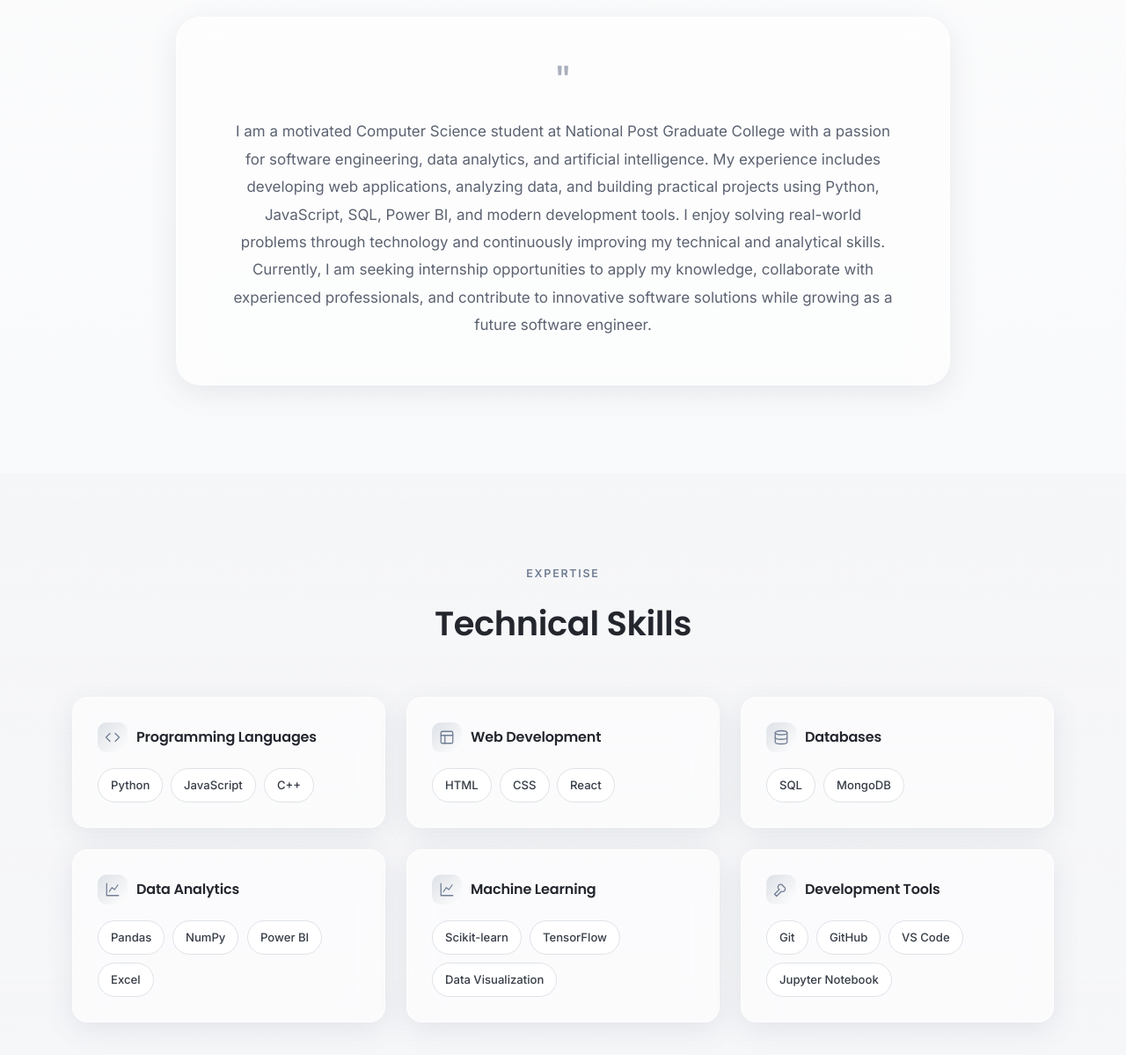
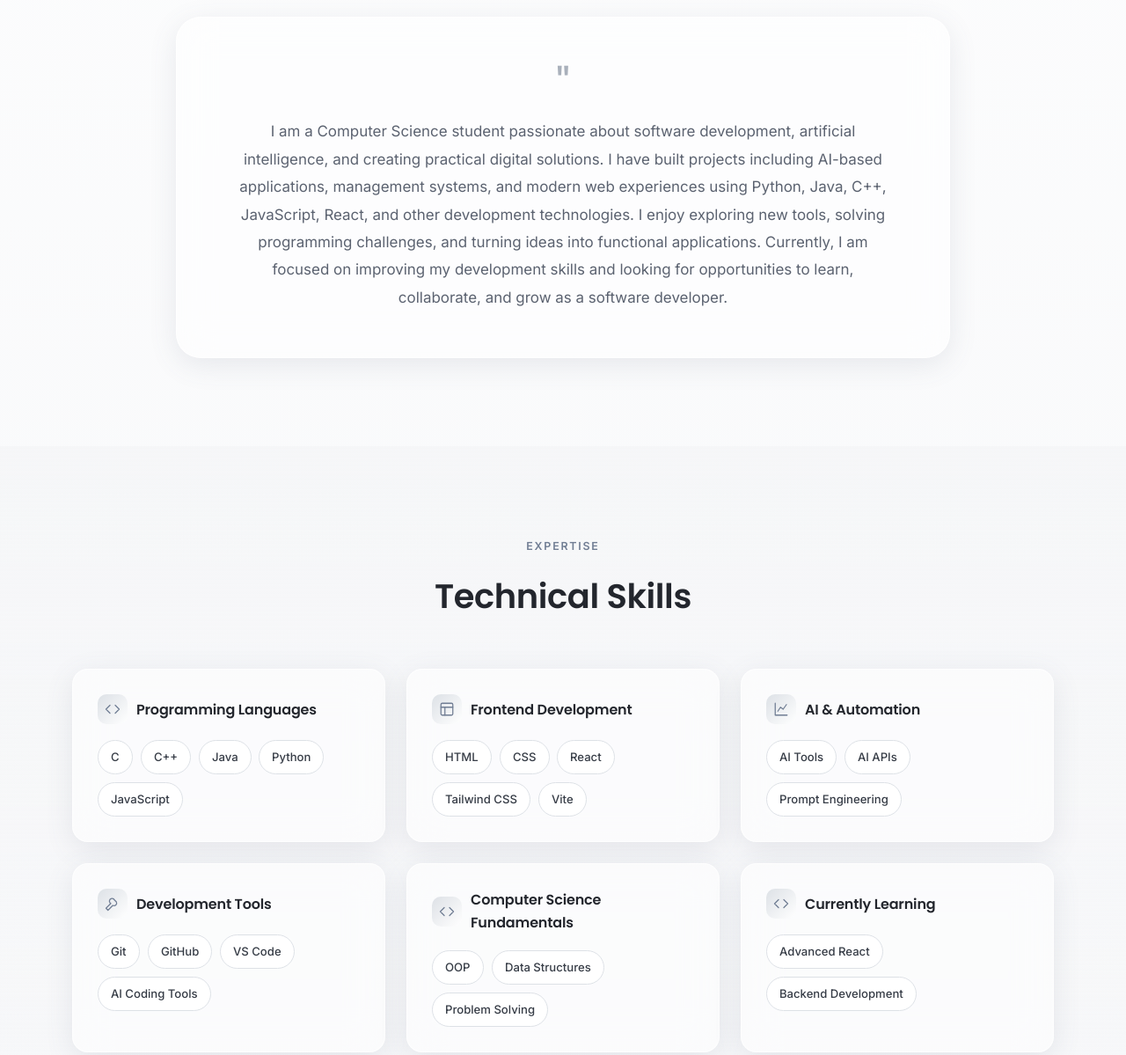
Before and after one commit to Ratnesh-08/Portfolio, a plain HTML site: page index.html in a window 1280 px wide. Shown: the part 1160-2359 px from the top of the page at 88% size. Drawn offline with Linux system fonts and the light colour scheme.

Commit message:
Add files via upload

```diff
--- a/index.html
+++ b/index.html
@@ -3,8 +3,8 @@
 <head>
 <meta charset="UTF-8">
 <meta name="viewport" content="width=device-width, initial-scale=1.0">
-<title>Ratnesh Rastogi — Full-Stack Developer &amp; Data Analyst</title>
-<meta name="description" content="Portfolio and résumé of Ratnesh Rastogi, Computer Science Student, Software Developer and Data Analyst.">
+<title>Ratnesh Rastogi — Computer Science Student | Software Developer</title>
+<meta name="description" content="Portfolio of Ratnesh Rastogi, Computer Science student building software projects, AI applications, and modern web experiences using React, Python, Java, and C++.">
 
 <link rel="preconnect" href="https://fonts.googleapis.com">
 <link rel="preconnect" href="https://fonts.gstatic.com" crossorigin>
@@ -44,6 +44,7 @@
       <li><a href="#skills" class="nav-link">Expertise</a></li>
       <li><a href="#experience" class="nav-link">Experience</a></li>
       <li><a href="#projects" class="nav-link">Projects</a></li>
+      <li><a href="#products" class="nav-link">Products</a></li>
       <li><a href="#education" class="nav-link">Education</a></li>
       <li><a href="#certifications" class="nav-link">Certifications</a></li>
       <li><a href="#contact" class="nav-link nav-cta">Contact</a></li>
@@ -62,14 +63,10 @@ Computer Science • Software Development • AI
 </p>
         <h1 class="hero-name">Ratnesh Rastogi</h1>
         <p class="hero-title">
-Computer Science Student | Python Developer | Data Analyst
+Computer Science Student | Software Developer | AI & Web Enthusiast
 </p>
         <p class="hero-intro">
-I am a Computer Science student passionate about Software Development,
-Data Analytics and Machine Learning. I enjoy building practical projects
-using Python, JavaScript, SQL and Power BI to solve real-world problems.
-Currently, I am seeking internship opportunities where I can contribute,
-learn from experienced developers, and grow into a skilled software engineer.
+I am a Computer Science student passionate about software development, artificial intelligence, and building practical digital solutions. I work with Python, Java, C++, JavaScript, React, and modern web technologies to create applications and interactive experiences. I enjoy experimenting with AI tools, solving programming problems, and continuously improving my development skills through real-world projects.
 </p>
         <div class="hero-actions">
           <a href="resume.pdf" class="btn btn-primary" download>
@@ -107,10 +104,16 @@ Computer Science<br>Student
           <svg width="20" height="20" viewBox="0 0 24 24" fill="none" stroke="currentColor" stroke-width="1.6"><path d="M22 6l-10 7L2 6"/><path d="M2 6h20v12H2z"/></svg>
           <div><span class="contact-label">Email</span><a href="mailto:ratnesh.rastogi.08@gmail.com">ratnesh.rastogi.08@gmail.com</a></div>
         </li>
-        <li class="contact-item glass reveal" data-reveal-delay="60">
-          <svg width="20" height="20" viewBox="0 0 24 24" fill="none" stroke="currentColor" stroke-width="1.6"><path d="M22 16.92v3a2 2 0 0 1-2.18 2 19.79 19.79 0 0 1-8.63-3.07 19.5 19.5 0 0 1-6-6 19.79 19.79 0 0 1-3.07-8.67A2 2 0 0 1 4.11 2h3a2 2 0 0 1 2 1.72c.127.96.361 1.903.7 2.81a2 2 0 0 1-.45 2.11L8.09 9.91a16 16 0 0 0 6 6l1.27-1.27a2 2 0 0 1 2.11-.45c.907.339 1.85.573 2.81.7A2 2 0 0 1 22 16.92z"/></svg>
-          <div><span class="contact-label">Phone</span><a href="tel:7080295306">7080295306</a></div>
-        </li>
+          <li class="contact-item glass reveal" data-reveal-delay="60">
+            <svg width="20" height="20" viewBox="0 0 24 24" fill="none" stroke="currentColor" stroke-width="1.6">
+              <circle cx="12" cy="12" r="10"/>
+                <path d="M12 8v8M8 12h8"/>
+            </svg>
+      <div>
+      <span class="contact-label">Availability</span>
+      <span>Open for internships & collaborations</span>
+    </div>
+  </li>
         <li class="contact-item glass reveal" data-reveal-delay="120">
           <svg width="20" height="20" viewBox="0 0 24 24" fill="none" stroke="currentColor" stroke-width="1.6"><path d="M16 8a6 6 0 0 1 6 6v7h-4v-7a2 2 0 0 0-4 0v7h-4v-7a6 6 0 0 1 6-6z"/><rect x="2" y="9" width="4" height="12"/><circle cx="4" cy="4" r="2"/></svg>
           <div><span class="contact-label">LinkedIn</span><a href="https://www.linkedin.com/in/ratnesh-rastogi-7b3466359" target="_blank" rel="noopener">/in/ratnesh-rastogi</a></div>
@@ -137,9 +140,7 @@ Computer Science<br>Student
       <div class="summary-card glass reveal">
         <span class="quote-mark" aria-hidden="true">"</span>
         <p>
-          <p>
-I am a motivated Computer Science student at National Post Graduate College with a passion for software engineering, data analytics, and artificial intelligence. My experience includes developing web applications, analyzing data, and building practical projects using Python, JavaScript, SQL, Power BI, and modern development tools. I enjoy solving real-world problems through technology and continuously improving my technical and analytical skills. Currently, I am seeking internship opportunities to apply my knowledge, collaborate with experienced professionals, and contribute to innovative software solutions while growing as a future software engineer.
-</p>
+          I am a Computer Science student passionate about software development, artificial intelligence, and creating practical digital solutions. I have built projects including AI-based applications, management systems, and modern web experiences using Python, Java, C++, JavaScript, React, and other development technologies. I enjoy exploring new tools, solving programming challenges, and turning ideas into functional applications. Currently, I am focused on improving my development skills and looking for opportunities to learn, collaborate, and grow as a software developer.
         </p>
       </div>
     </div>
@@ -180,6 +181,20 @@ I am a motivated Computer Science student at National Post Graduate College with
       <div class="projects-grid" id="projectsGrid"></div>
     </div>
   </section>
+
+  <!-- ============ PRODUCTS ============ -->
+<section class="section" id="products">
+  <div class="container">
+
+    <div class="section-head reveal">
+      <p class="eyebrow">Digital Products</p>
+      <h2>Premium Templates</h2>
+    </div>
+
+    <div class="projects-grid" id="productsGrid"></div>
+
+  </div>
+</section>
 
   <!-- ============ EDUCATION ============ -->
   <section class="section" id="education">
@@ -222,7 +237,7 @@ I am a motivated Computer Science student at National Post Graduate College with
     <div class="container">
       <div class="cta-card glass reveal">
         <h2>Let's build something exceptional.</h2>
-        <p>Open to internships, software development roles, data analytics, and machine learning opportunities.</p>
+        <p>Open to internships, software development opportunities, collaborations, and exciting technology projects.</p>
         <div class="hero-actions center">
           <a href="mailto:ratnesh.rastogi.08@gmail.com" class="btn btn-primary">
             <span>Email Me</span>
--- a/script.js
+++ b/script.js
@@ -1,5 +1,5 @@
 /* =========================================================
-   ALEX MORGAN — LUXURY RÉSUMÉ SITE
+   RATNESH RASTOGI — PORTFOLIO
    Content data + rendering + interactions
 ========================================================= */
 
@@ -15,98 +15,111 @@
   {
     title: "Programming Languages",
     icon: iconCode(),
-    skills: ["Python", "JavaScript", "C++"]
+    skills: ["C", "C++", "Java", "Python", "JavaScript"]
   },
   {
-    title: "Web Development",
+    title: "Frontend Development",
     icon: iconLayout(),
-    skills: ["HTML", "CSS", "React"]
+    skills: ["HTML", "CSS", "React", "Tailwind CSS", "Vite"]
   },
   {
-    title: "Databases",
-    icon: iconDatabase(),
-    skills: ["SQL", "MongoDB"]
-  },
-  {
-    title: "Data Analytics",
+    title: "AI & Automation",
     icon: iconChart(),
-    skills: ["Pandas", "NumPy", "Power BI", "Excel"]
-  },
-  {
-    title: "Machine Learning",
-    icon: iconChart(),
-    skills: ["Scikit-learn", "TensorFlow", "Data Visualization"]
+    skills: ["AI Tools", "AI APIs", "Prompt Engineering"]
   },
   {
     title: "Development Tools",
     icon: iconTool(),
-    skills: ["Git", "GitHub", "VS Code", "Jupyter Notebook"]
+    skills: ["Git", "GitHub", "VS Code", "AI Coding Tools"]
+  },
+  {
+    title: "Computer Science Fundamentals",
+    icon: iconCode(),
+    skills: ["OOP", "Data Structures", "Problem Solving"]
+  },
+  {
+    title: "Currently Learning",
+    icon: iconCode(),
+    skills: ["Advanced React", "Backend Development"]
   }
 ];
 
   const experience = [
   {
-    role: "Software Development Intern",
-    org: "Seeking Internship Opportunity",
+    role: "Independent Developer",
+    org: "Personal Projects & Development",
     period: "2025 - Present",
     points: [
-      "Building projects in Python, Data Analytics and Machine Learning.",
-      "Developing practical software solutions for real-world problems.",
-      "Continuously improving programming and problem-solving skills."
+      "Building AI-based applications and modern web experiences.",
+      "Developing projects using Python, Java, C++, React, and JavaScript.",
+      "Exploring software development practices through real-world projects."
     ]
   }
 ];
 
   const education = [
   {
-    role: "Bachelor of Technology (Computer Science)",
+    role: "Bachelor of Computer Applications (BCA)",
     org: "National Post Graduate College",
     period: "2025 - 2028",
     points: [
-        "Current CGPA: 8.1",
-      "Focused on Software Development, Data Analytics and Machine Learning."
+      "Focused on programming, software development, and computer science fundamentals.",
+      "Learning Data Structures, Web Development, AI, and modern technologies."
     ]
   }
 ];
 
   const projects = [
   {
-    title: "Smart PDF Merger Tool",
-    icon: iconTool(),
-    description: "Automated merging of 100+ PDF files, reducing manual effort by 80%. Built using Python and Tkinter.",
-    tech: ["Python", "Tkinter"],
+    title: "VisionAI",
+    icon: iconChart(),
+    description:
+      "An AI-assisted visual application exploring intelligent image-based interactions and modern AI capabilities.",
+    tech: ["Python", "AI Tools", "Computer Vision Concepts"],
     github: "#",
     demo: "#"
   },
 
   {
-    title: "Airport Capacity Analysis Dashboard",
-    icon: iconChart(),
-    description: "Analyzed passenger traffic data and visualized insights using Power BI and Python models.",
-    tech: ["Python", "Power BI", "Pandas"],
+    title: "SpeakAI",
+    icon: iconMic(),
+    description:
+      "A speech-based AI application that explores voice interaction and AI-powered features through a modern user experience.",
+    tech: ["Python", "AI APIs", "Speech Technology"],
+    github: "https://github.com/Ratnesh-08/SpeakAI",
+    demo: "https://speakai-l066.onrender.com"
+  },
+
+  {
+    title: "Student Management System",
+    icon: iconDatabase(),
+    description:
+      "A management application designed to organize and manage student records with efficient data handling and user interaction.",
+    tech: ["Java", "C++", "OOP Concepts"],
     github: "#",
     demo: "#"
   },
 
   {
-    title: "Student Management System",
-    icon: iconDatabase(),
-    description: "CRUD-based application using Python and SQL with faster record retrieval.",
-    tech: ["Python", "SQL"],
-    github: "#",
-    demo: "#"
+    title: "Iron Vault",
+    icon: iconLayout(),
+    description:
+      "A premium React fitness website template designed for gyms, personal trainers, and modern wellness brands.",
+    tech: ["React", "TypeScript", "Tailwind CSS", "Vite"],
+    github: "https://github.com/Ratnesh-08/Iron-Vault",
+    demo: "https://iron-vault-h9el.onrender.com"
   },
 
   {
-  title: "Portfolio Website",
-  icon: iconLayout(),
-  description: "Responsive portfolio website with modern UI design and animations.",
-  tech: ["HTML", "CSS", "JavaScript"],
-  github: "https://github.com/Ratnesh-08/Portfolio",
-  demo: "#"
+    title: "EliteCommerce",
+    icon: iconWallet(),
+    description:
+      "A premium eCommerce platform concept focused on modern UI, product experience, and scalable frontend architecture.",
+    tech: ["React", "TypeScript", "Tailwind CSS"],
+    github: "#",
+    demo: "YOUR_PREVIEW_LINK"
   }
 ];
-
   const certifications = [
   {
     title: "Use AI as a Creative or Expert Partner",
@@ -118,15 +131,61 @@
 
   const achievements = [
   {
-    title: "Portfolio Development",
-    description: "Designed and developed a responsive personal portfolio website using HTML, CSS and JavaScript.",
-    icon: iconStar()
+    title:"AI Project Development",
+    description:"Built experimental AI applications including VisionAI and SpeechAI.",
+    icon:iconStar()
   },
+
   {
-    title: "AI & Productivity",
-    description: "Completed Google's 'Use AI as a Creative or Expert Partner' certification through Coursera.",
-    icon: iconBadge()
+    title:"Frontend Development",
+    description:"Created responsive websites and modern UI experiences using React and web technologies.",
+    icon:iconLayout()
+  },
+
+  {
+    title:"Continuous Learning",
+    description:"Actively improving programming, DSA, and software development skills.",
+    icon:iconBadge()
   }
+];
+
+const products = [
+
+{
+  title: "Iron Vault",
+  icon: iconLayout(),
+  description:
+    "Premium React template for gyms, fitness studios, personal trainers, and wellness brands.",
+
+  tech: [
+    "React",
+    "TypeScript",
+    "Tailwind CSS",
+    "Vite"
+  ],
+
+  preview: "https://ratneshstudios.lemonsqueezy.com/checkout",
+
+  buy: "#"
+},
+
+{
+  title: "EliteCommerce",
+  icon: iconWallet(),
+  description:
+    "Modern full-stack eCommerce template designed with premium UI and scalable architecture.",
+
+  tech: [
+    "React",
+    "TypeScript",
+    "Node.js"
+  ],
+
+  preview: "YOUR_PREVIEW",
+
+  buy: "ratneshstudios.lemonsqueezy.com"
+}
+
 ];
 
   /* -------------------------------------------------------
@@ -189,6 +248,42 @@
     `).join("");
   }
 
+  function renderProducts() {
+  const grid = document.getElementById("productsGrid");
+
+  if (!grid) return;
+
+  grid.innerHTML = products.map((p, i) => `
+    <article class="project-card glass reveal" data-reveal-delay="${(i % 3) * 90}">
+      <span class="project-icon">${p.icon}</span>
+
+      <h3>${p.title}</h3>
+
+      <p>${p.description}</p>
+
+      <div class="project-tech">
+        ${p.tech.map(t => `<span>${t}</span>`).join("")}
+      </div>
+
+      <div class="project-links">
+
+        ${p.preview && p.preview !== "#"
+          ? `<a href="${p.preview}" target="_blank" rel="noopener">
+              ${iconExternal()} Live Preview
+            </a>`
+          : ""}
+
+        ${p.buy && p.buy !== "#"
+          ? `<a href="${p.buy}" target="_blank" rel="noopener">
+              ${iconWallet()} Buy Template
+            </a>`
+          : ""}
+
+      </div>
+    </article>
+  `).join("");
+}
+
   function renderProjects() {
     const grid = document.getElementById("projectsGrid");
     grid.innerHTML = projects.map((p, i) => `
@@ -198,8 +293,19 @@
         <p>${p.description}</p>
         <div class="project-tech">${p.tech.map(t => `<span>${t}</span>`).join("")}</div>
         <div class="project-links">
-          <a href="${p.github}" target="_blank" rel="noopener">${iconGithub()} Code</a>
-          <a href="${p.demo}" target="_blank" rel="noopener">${iconExternal()} Live Demo</a>
+
+        ${p.github && p.github !== "#"
+        ? `<a href="${p.github}" target="_blank" rel="noopener">
+        ${iconGithub()} Code
+        </a>`
+        : ""}
+
+        ${p.demo && p.demo !== "#"
+        ? `<a href="${p.demo}" target="_blank" rel="noopener">
+        ${iconExternal()} Live Demo
+        </a>`
+        : ""}
+
         </div>
       </article>
     `).join("");
@@ -330,6 +436,7 @@
     renderTimeline("experienceTimeline", experience);
     renderTimeline("educationTimeline", education);
     renderProjects();
+    renderProducts();
     renderCerts();
     renderAchievements();
 
```
